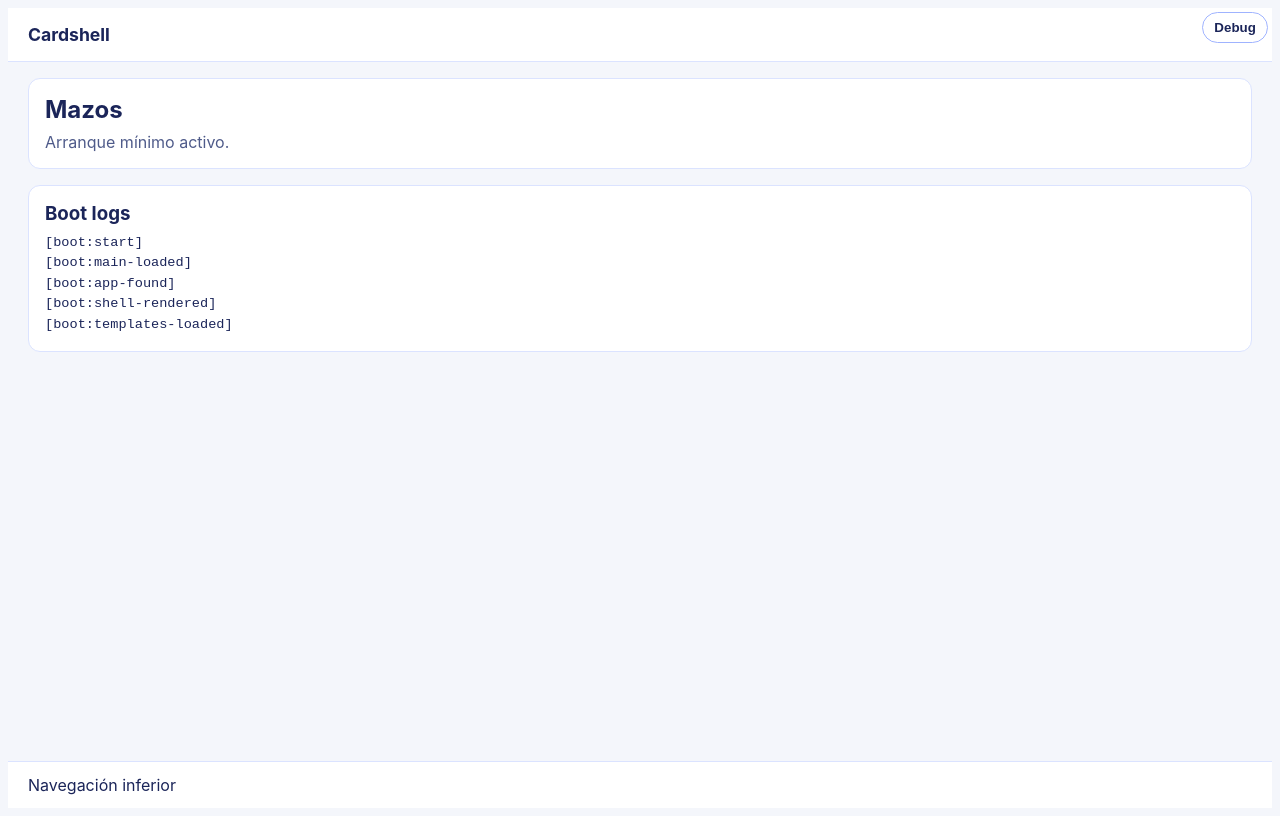
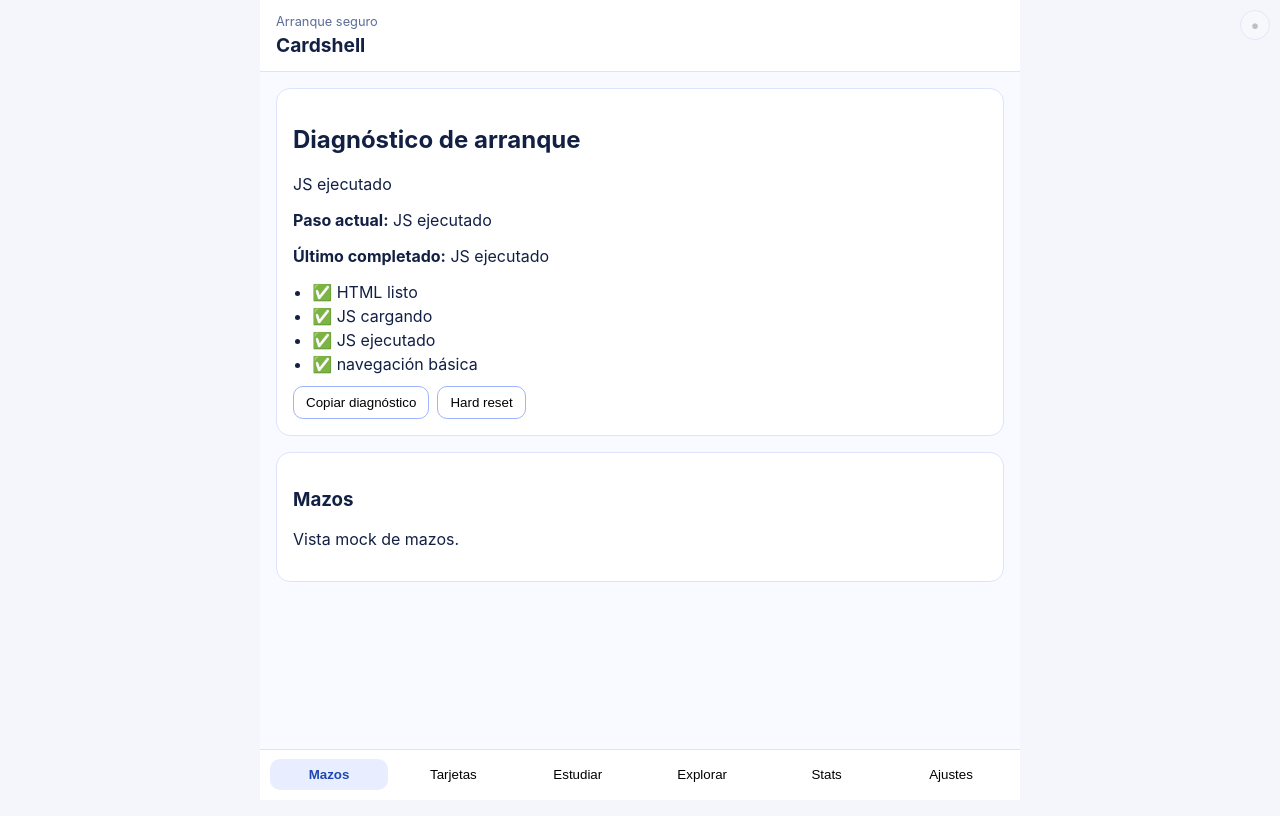
Before and after one commit to Charlydob/Chanki-2.0, a website built with Vite: page index.html in a window 1280 px wide. Built offline with nearby package versions, Linux system fonts and the light colour scheme.

Commit message:
Reset boot to static cardshell with diagnostics

```diff
--- a/index.html
+++ b/index.html
@@ -8,11 +8,62 @@
     <title>Cardshell</title>
   </head>
   <body>
-    <div id="app">
-      <section style="padding: 1rem; font-family: Inter, system-ui, sans-serif; color: #1b2559;">
-        <h1 style="margin: 0 0 .5rem; font-size: 1.25rem;">Cardshell está cargando…</h1>
-        <p style="margin: 0; font-size: .95rem;">Si esto no cambia, main.ts no se ha ejecutado.</p>
-      </section>
+    <div id="app" class="cardshell" data-js-status="loading">
+      <header class="app-header">
+        <div>
+          <p class="app-kicker">Arranque seguro</p>
+          <h1>Cardshell</h1>
+        </div>
+        <button id="debug-toggle" class="debug-toggle" type="button" aria-label="Abrir consola interna">●</button>
+      </header>
+
+      <main class="app-main">
+        <section class="boot-panel" id="boot-panel">
+          <h2>Diagnóstico de arranque</h2>
+          <p id="boot-status">Cardshell está cargando…</p>
+          <p><strong>Paso actual:</strong> <span id="diag-current">HTML listo</span></p>
+          <p><strong>Último completado:</strong> <span id="diag-last">HTML listo</span></p>
+          <ul class="checks" id="diag-checks">
+            <li data-check="html">✅ HTML listo</li>
+            <li data-check="loading">⏳ JS cargando</li>
+            <li data-check="executed">⬜ JS ejecutado</li>
+            <li data-check="nav">⬜ navegación básica</li>
+          </ul>
+          <div class="panel-actions">
+            <button type="button" data-action="copy-diagnostics">Copiar diagnóstico</button>
+            <button type="button" data-action="hard-reset">Hard reset</button>
+          </div>
+          <noscript>JavaScript está desactivado. Este shell HTML/CSS seguirá visible sin JS.</noscript>
+        </section>
+
+        <section class="tab-panel" data-panel="decks"><h3>Mazos</h3><p>Vista mock de mazos.</p></section>
+        <section class="tab-panel" data-panel="cards" hidden><h3>Tarjetas</h3><p>Vista mock de tarjetas.</p></section>
+        <section class="tab-panel" data-panel="study" hidden><h3>Estudiar</h3><p>Vista mock de estudio.</p></section>
+        <section class="tab-panel" data-panel="explore" hidden><h3>Explorar</h3><p>Vista mock de explorar.</p></section>
+        <section class="tab-panel" data-panel="stats" hidden><h3>Stats</h3><p>Vista mock de estadísticas.</p></section>
+        <section class="tab-panel" data-panel="settings" hidden><h3>Ajustes</h3><p>Vista mock de ajustes.</p></section>
+      </main>
+
+      <nav class="bottom-nav" aria-label="Navegación principal">
+        <button type="button" data-tab="decks" class="active">Mazos</button>
+        <button type="button" data-tab="cards">Tarjetas</button>
+        <button type="button" data-tab="study">Estudiar</button>
+        <button type="button" data-tab="explore">Explorar</button>
+        <button type="button" data-tab="stats">Stats</button>
+        <button type="button" data-tab="settings">Ajustes</button>
+      </nav>
+
+      <aside id="debug-console" class="debug-console" hidden>
+        <div class="debug-console__inner">
+          <h2>Consola interna</h2>
+          <pre id="debug-log">[boot:index-html-ready]</pre>
+          <div class="panel-actions">
+            <button type="button" data-action="copy-errors">Copiar errores</button>
+            <button type="button" data-action="copy-all">Copiar todo</button>
+            <button type="button" data-action="close-debug">Cerrar</button>
+          </div>
+        </div>
+      </aside>
     </div>
     <script type="module" src="/src/app/main.ts"></script>
   </body>
--- a/src/app/main.ts
+++ b/src/app/main.ts
@@ -1,69 +1,113 @@
 import "./shell.css";
-import "../styles/tokens.css";
-import "../styles/typography.css";
-import "../styles/themes.css";
-import "../styles/layout.css";
-import "../styles/buttons.css";
-import "../styles/forms.css";
-import "../styles/cards.css";
-import "../modules/auth/auth.page.css";
-import "../modules/decks/decks.page.css";
-import "../modules/cards/cards.page.css";
-import "../modules/study/study.page.css";
-import "../modules/explore/explore.page.css";
-import "../modules/stats/stats.page.css";
-import "../modules/settings/settings.page.css";
 
-type BootLogger = (message: string) => void;
+type Level = "log" | "warn" | "error";
 
-function renderBootShell(host: HTMLElement): BootLogger {
-  host.innerHTML = `
-    <div style="min-height:100dvh;background:#f4f6fb;color:#1b2559;font-family:Inter,system-ui,sans-serif;display:grid;grid-template-rows:auto 1fr auto;">
-      <header style="padding:1rem 1.25rem;background:#ffffff;border-bottom:1px solid #dbe3ff;display:flex;justify-content:space-between;align-items:center;">
-        <strong style="font-size:1.1rem;">Cardshell</strong>
-        <button type="button" aria-label="Debug" style="position:fixed;top:12px;right:12px;z-index:50;padding:.45rem .7rem;border-radius:999px;border:1px solid #9fb3ff;background:#fff;color:#1b2559;">Debug</button>
-      </header>
-      <main style="padding:1rem 1.25rem;">
-        <section style="background:#fff;border:1px solid #dbe3ff;border-radius:12px;padding:1rem;">
-          <h2 style="margin:0 0 .5rem;">Mazos</h2>
-          <p style="margin:0;color:#4f5b8a;">Arranque mínimo activo.</p>
-        </section>
-        <section style="margin-top:1rem;background:#fff;border:1px solid #dbe3ff;border-radius:12px;padding:1rem;">
-          <h3 style="margin:0 0 .5rem;">Boot logs</h3>
-          <pre id="boot-logs" style="margin:0;white-space:pre-wrap;font-size:.85rem;line-height:1.5;color:#1b2559;"></pre>
-        </section>
-      </main>
-      <nav style="padding:.8rem 1.25rem;background:#ffffff;border-top:1px solid #dbe3ff;">Navegación inferior</nav>
-    </div>
-  `;
+const logs: string[] = [];
+const errors: string[] = [];
 
-  const pre = host.querySelector("#boot-logs") as HTMLPreElement | null;
-  return (message: string) => {
-    if (!pre) return;
-    pre.textContent = `${pre.textContent}${pre.textContent ? "\n" : ""}${message}`;
-  };
+const app = document.querySelector<HTMLElement>("#app");
+if (!app) throw new Error("#app no existe");
+
+const bootStatus = document.querySelector<HTMLElement>("#boot-status");
+const diagCurrent = document.querySelector<HTMLElement>("#diag-current");
+const diagLast = document.querySelector<HTMLElement>("#diag-last");
+const debugLog = document.querySelector<HTMLElement>("#debug-log");
+const debugConsole = document.querySelector<HTMLElement>("#debug-console");
+
+function appendLog(level: Level, message: string) {
+  const line = `[${level}] ${message}`;
+  logs.push(line);
+  if (level !== "log") errors.push(line);
+  if (debugLog) debugLog.textContent = logs.join("\n");
 }
 
-async function bootstrap() {
-  const app = document.querySelector("#app") as HTMLElement | null;
-  if (!app) {
-    throw new Error("Error de arranque: no existe el contenedor #app en index.html");
-  }
-
-  const log = renderBootShell(app);
-  log("[boot:start]");
-  log("[boot:main-loaded]");
-  log("[boot:app-found]");
-  log("[boot:shell-rendered]");
-
-  try {
-    const { loadTemplate } = await import("../shared/ui/template-loader");
-    await loadTemplate("/src/modules/decks/decks.page.html");
-    log("[boot:templates-loaded]");
-  } catch (error) {
-    const message = error instanceof Error ? error.message : String(error);
-    log(`[boot:templates-error] ${message}`);
-  }
+function markCheck(key: "loading" | "executed" | "nav", text: string, done: boolean) {
+  const target = document.querySelector<HTMLElement>(`[data-check="${key}"]`);
+  if (!target) return;
+  target.textContent = `${done ? "✅" : "⏳"} ${text}`;
 }
 
-void bootstrap();
+function setDiag(current: string, last: string) {
+  if (diagCurrent) diagCurrent.textContent = current;
+  if (diagLast) diagLast.textContent = last;
+}
+
+function copyText(text: string) {
+  void navigator.clipboard.writeText(text);
+}
+
+async function hardReset() {
+  const keys = await caches.keys();
+  await Promise.all(keys.map((key) => caches.delete(key)));
+  const regs = await navigator.serviceWorker.getRegistrations();
+  await Promise.all(regs.map((reg) => reg.unregister()));
+  sessionStorage.clear();
+  location.href = `./?v=${Date.now()}`;
+}
+
+function wireDebugCapture() {
+  const original = {
+    log: console.log.bind(console),
+    warn: console.warn.bind(console),
+    error: console.error.bind(console)
+  };
+
+  console.log = (...args) => {
+    appendLog("log", args.map(String).join(" "));
+    original.log(...args);
+  };
+  console.warn = (...args) => {
+    appendLog("warn", args.map(String).join(" "));
+    original.warn(...args);
+  };
+  console.error = (...args) => {
+    appendLog("error", args.map(String).join(" "));
+    original.error(...args);
+  };
+
+  window.addEventListener("error", (event) => appendLog("error", `window.error ${event.message}`));
+  window.addEventListener("unhandledrejection", (event) => appendLog("error", `unhandledrejection ${String(event.reason)}`));
+}
+
+function wireNavigation() {
+  const tabs = Array.from(document.querySelectorAll<HTMLButtonElement>("[data-tab]"));
+  const panels = Array.from(document.querySelectorAll<HTMLElement>("[data-panel]"));
+
+  tabs.forEach((tab) => {
+    tab.addEventListener("click", () => {
+      const current = tab.dataset.tab;
+      tabs.forEach((btn) => btn.classList.toggle("active", btn === tab));
+      panels.forEach((panel) => (panel.hidden = panel.dataset.panel !== current));
+      setDiag(`Pestaña: ${current}`, "navegación básica");
+    });
+  });
+
+  markCheck("nav", "navegación básica", true);
+}
+
+wireDebugCapture();
+console.log("[boot:main-loaded]");
+app.dataset.jsStatus = "executed";
+if (bootStatus) bootStatus.textContent = "JS ejecutado";
+markCheck("loading", "JS cargando", true);
+markCheck("executed", "JS ejecutado", true);
+setDiag("JS ejecutado", "JS ejecutado");
+wireNavigation();
+
+app.addEventListener("click", (event) => {
+  const target = event.target as HTMLElement;
+  const action = target.dataset.action;
+  if (!action) return;
+
+  if (action === "copy-diagnostics") {
+    copyText(`Paso actual: ${diagCurrent?.textContent}\nÚltimo completado: ${diagLast?.textContent}\n${logs.join("\n")}`);
+  }
+  if (action === "hard-reset") void hardReset();
+  if (action === "copy-errors") copyText(errors.join("\n") || "Sin errores");
+  if (action === "copy-all") copyText(logs.join("\n"));
+  if (action === "close-debug" && debugConsole) debugConsole.hidden = true;
+});
+
+document.querySelector("#debug-toggle")?.addEventListener("click", () => {
+  if (debugConsole) debugConsole.hidden = !debugConsole.hidden;
+});
--- a/src/app/shell.css
+++ b/src/app/shell.css
@@ -1,11 +1,31 @@
-/* #region Shell */
-.app-shell {
-  min-height: 100vh;
-  max-width: 720px;
-  margin: 0 auto;
-  padding-bottom: 5rem;
+/* #region Boot */
+:root {
+  font-family: Inter, ui-sans-serif, system-ui, -apple-system, Segoe UI, Roboto, sans-serif;
+  color: #122044;
+  background: #f4f6fb;
 }
 
+* { box-sizing: border-box; }
+body { margin: 0; background: #f4f6fb; color: #122044; }
+.cardshell { min-height: 100dvh; max-width: 760px; margin: 0 auto; background: #f8faff; }
+.boot-panel {
+  background: #fff;
+  border: 1px solid #dbe3ff;
+  border-radius: 14px;
+  padding: 1rem;
+}
+.checks { margin: 0.75rem 0; padding-left: 1.2rem; }
+.checks li { margin: 0.25rem 0; }
+.panel-actions { display: flex; gap: 0.5rem; flex-wrap: wrap; }
+.panel-actions button {
+  border: 1px solid #9fb3ff;
+  border-radius: 10px;
+  background: #fff;
+  padding: 0.5rem 0.75rem;
+}
+/* #endregion */
+
+/* #region Shell */
 .app-header {
   position: sticky;
   top: 0;
@@ -13,47 +33,71 @@
   display: flex;
   justify-content: space-between;
   align-items: center;
-  padding: 1rem;
-  background: var(--surface);
-  border-bottom: 1px solid var(--border);
+  padding: 0.9rem 1rem;
+  background: #ffffff;
+  border-bottom: 1px solid #dbe3ff;
 }
+.app-kicker { margin: 0; color: #5b6c96; font-size: 0.8rem; }
+.app-header h1 { margin: 0.2rem 0 0; font-size: 1.2rem; }
+.app-main { padding: 1rem; display: grid; gap: 1rem; padding-bottom: 6rem; }
+.tab-panel { background: #fff; border: 1px solid #dbe3ff; border-radius: 14px; padding: 1rem; }
+/* #endregion */
 
-.route-view {
+/* #region Bottom Nav */
+.bottom-nav {
+  position: fixed;
+  left: 0;
+  right: 0;
+  bottom: 0;
+  margin: 0 auto;
+  max-width: 760px;
+  display: grid;
+  grid-template-columns: repeat(6, 1fr);
+  gap: 0.35rem;
+  padding: 0.6rem;
+  background: #fff;
+  border-top: 1px solid #dbe3ff;
+}
+.bottom-nav button { border: 0; border-radius: 10px; background: transparent; padding: 0.5rem 0.2rem; }
+.bottom-nav button.active { background: #e8eeff; color: #1f46b4; font-weight: 600; }
+/* #endregion */
+
+/* #region Debug Console */
+.debug-toggle {
+  position: fixed;
+  top: 10px;
+  right: 10px;
+  width: 30px;
+  height: 30px;
+  border-radius: 999px;
+  border: 1px solid #9fb3ff;
+  opacity: 0.22;
+  background: #fff;
+}
+.debug-console {
+  position: fixed;
+  inset: 0;
+  z-index: 1000;
+  background: rgba(7, 11, 26, 0.82);
   padding: 1rem;
 }
+.debug-console__inner {
+  max-width: 760px;
+  margin: 0 auto;
+  background: #0c1227;
+  color: #d7e0ff;
+  border-radius: 14px;
+  padding: 1rem;
+}
+#debug-log { white-space: pre-wrap; max-height: 58dvh; overflow: auto; }
+/* #endregion */
 
-.bottom-nav {
-  position: fixed;
-  bottom: 0;
-  left: 0;
-  right: 0;
-  display: grid;
-  grid-template-columns: repeat(6, 1fr);
-  gap: 0.25rem;
-  padding: 0.6rem;
-  background: var(--surface);
-  border-top: 1px solid var(--border);
-}
-
-.bottom-nav button {
-  border: 0;
-  border-radius: 0.7rem;
-  background: transparent;
-  padding: 0.5rem 0.2rem;
-  font-size: 0.75rem;
-}
-
-.bottom-nav button.active {
-  background: var(--primary-soft);
-  color: var(--primary);
-  font-weight: 600;
+/* #region Study Card */
+.study-card {
+  background: #ffffff;
+  border: 1px solid #dbe3ff;
+  border-radius: 16px;
+  padding: 1rem;
+  min-height: 120px;
 }
 /* #endregion */
-
-.boot-screen { padding: 1rem; font-size: .95rem; }
-.boot-screen ul { max-height: 30vh; overflow: auto; }
-#debug-toggle { position: fixed; top: 8px; right: 8px; width: 28px; height: 28px; border-radius: 50%; opacity: .15; z-index: 9999; }
-#debug-panel { position: fixed; inset: 0; background: rgba(0,0,0,.75); z-index: 10000; padding: 1rem; }
-.debug-panel-inner { background: #111; color: #fff; border-radius: 12px; padding: 1rem; max-height: 90vh; overflow: auto; }
-.debug-panel-inner pre { white-space: pre-wrap; font-size: .75rem; max-height: 60vh; overflow: auto; }
-.debug-actions { display: flex; gap: .5rem; flex-wrap: wrap; }
```
